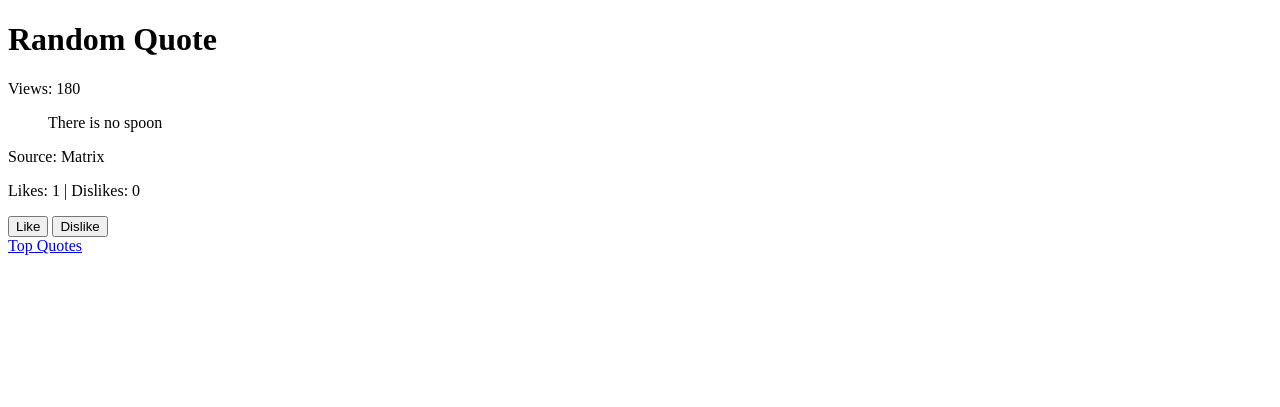
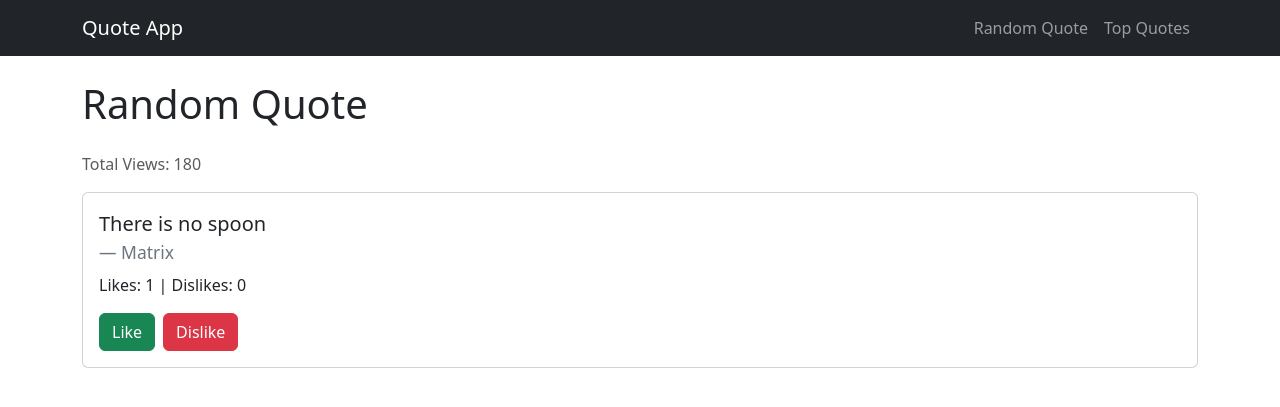
Before and after one commit to Selmentausen/quote_app, a Django app: page / in a window 1280 px wide. Shown: the top 407 px of the page. Run offline with Django 5.2, Linux system fonts and the light colour scheme; data comes from the database, SQL or seed files in the repository; both versions use the stored data as it was after the commit.

Commit message:
make html prettier with bootstrap

```diff
--- a/quote_app/quote_app/settings.py
+++ b/quote_app/quote_app/settings.py
@@ -25,7 +25,7 @@ SECRET_KEY = 'django-insecure-!amy(!wh*61*bl%gixl)$92qq^x2xlx=a^*i_)4a%#ki9@81zc
 # SECURITY WARNING: don't run with debug turned on in production!
 DEBUG = True
 
-ALLOWED_HOSTS = []
+ALLOWED_HOSTS = ['selmentausen.pythonanywhere.com', '127.0.0.1']
 
 
 # Application definition
--- /dev/null
+++ b/quote_app/quotes/templates/quotes/base.html
@@ -0,0 +1,31 @@
+<!DOCTYPE html>
+<html lang="en">
+<head>
+   <meta charset="UTF-8">
+   <meta name="viewport" content="width=device-width, initial-scale=1.0">
+   <title>{% block title %}Random Quote{% endblock %}</title>
+   <link href="https://cdn.jsdelivr.net/npm/bootstrap@5.3.0/dist/css/bootstrap.min.css" rel="stylesheet">
+</head>
+<body>
+   <nav class="navbar navbar-expand-lg navbar-dark bg-dark">
+       <div class="container">
+           <a class="navbar-brand" href="{% url 'random_quote' %}">Quote App</a>
+           <div class="collapse navbar-collapse">
+               <ul class="navbar-nav ms-auto">
+                   <li class="nav-item">
+                       <a class="nav-link" href="{% url 'random_quote' %}">Random Quote</a>
+                   </li>
+                   <li class="nav-item">
+                       <a class="nav-link" href="{% url 'top_quotes' %}">Top Quotes</a>
+                   </li>
+               </ul>
+           </div>
+       </div>
+   </nav>
+   <div class="container mt-4">
+       {% block content %}
+       {% endblock %}
+   </div>
+   <script src="https://cdn.jsdelivr.net/npm/bootstrap@5.3.0/dist/js/bootstrap.bundle.min.js"></script>
+</body>
+</html>
--- a/quote_app/quotes/templates/quotes/random_quote.html
+++ b/quote_app/quotes/templates/quotes/random_quote.html
@@ -1,28 +1,31 @@
-<!DOCTYPE html>
-<html>
-<head>
-    <title>Random Quote</title>
-</head>
-<body>
-    <h1>Random Quote</h1>
-    <p>Views: {{ view_counter.views }}</p>
+{% extends 'quotes/base.html' %}
+   {% block title %}Random Quote{% endblock %}
+   {% block content %}
+   <h1 class="mb-4">Random Quote</h1>
+   <p class="text-muted">Total Views: {{ view_counter.views }}</p>
    {% if quote %}
-        <blockquote>{{ quote.text }}</blockquote>
-        <p>Source: {{ quote.source.name }}</p>
-        <p>Likes: {{ quote.likes }} | Dislikes: {{ quote.dislikes }}</p>
+       <div class="card mb-4">
+           <div class="card-body">
+               <blockquote class="blockquote mb-0">
+                   <p>{{ quote.text }}</p>
+                   <footer class="blockquote-footer">{{ quote.source.name }}</footer>
+               </blockquote>
+               <p class="mt-2">Likes: {{ quote.likes }} | Dislikes: {{ quote.dislikes }}</p>
                {% if user_vote %}
-            <p>You have already voted: {{ user_vote }}</p>
+                   <p class="text-info">You have already voted: {{ user_vote|capfirst }}</p>
                {% else %}
-            <form method="post">
+                   <form method="post" class="d-flex gap-2">
                        {% csrf_token %}
                        <input type="hidden" name="quote_id" value="{{ quote.id }}">
-                <button type="submit" name="vote_type" value="like">Like</button>
-                <button type="submit" name="vote_type" value="dislike">Dislike</button>
+                       <button type="submit" name="vote_type" value="like" class="btn btn-success">Like</button>
+                       <button type="submit" name="vote_type" value="dislike" class="btn btn-danger">Dislike</button>
                    </form>
                {% endif %}
+           </div>
+       </div>
    {% else %}
-        <p>No quotes available.</p>
+       <div class="alert alert-warning" role="alert">
+           No quotes available. Add some in the admin or through the form!
+       </div>
    {% endif %}
-    <a href="{% url 'top_quotes' %}">Top Quotes</a>
-</body>
-</html>
+   {% endblock %}% endblock %}
```
Also changed, not shown: quote_app/quotes/templates/quotes/top_quotes.html (+22 -15 lines), quote_app/db.sqlite3. Lines whose indentation alone changed are shown as unchanged.
